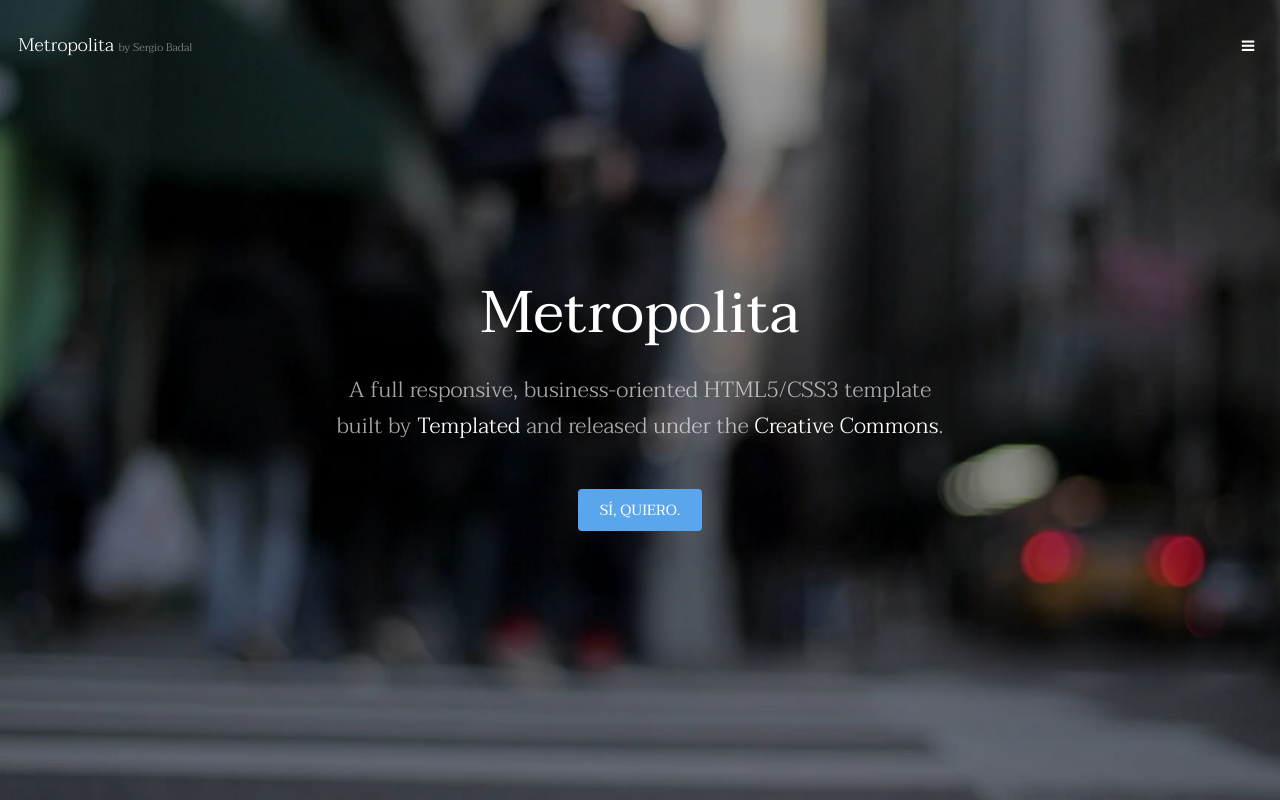
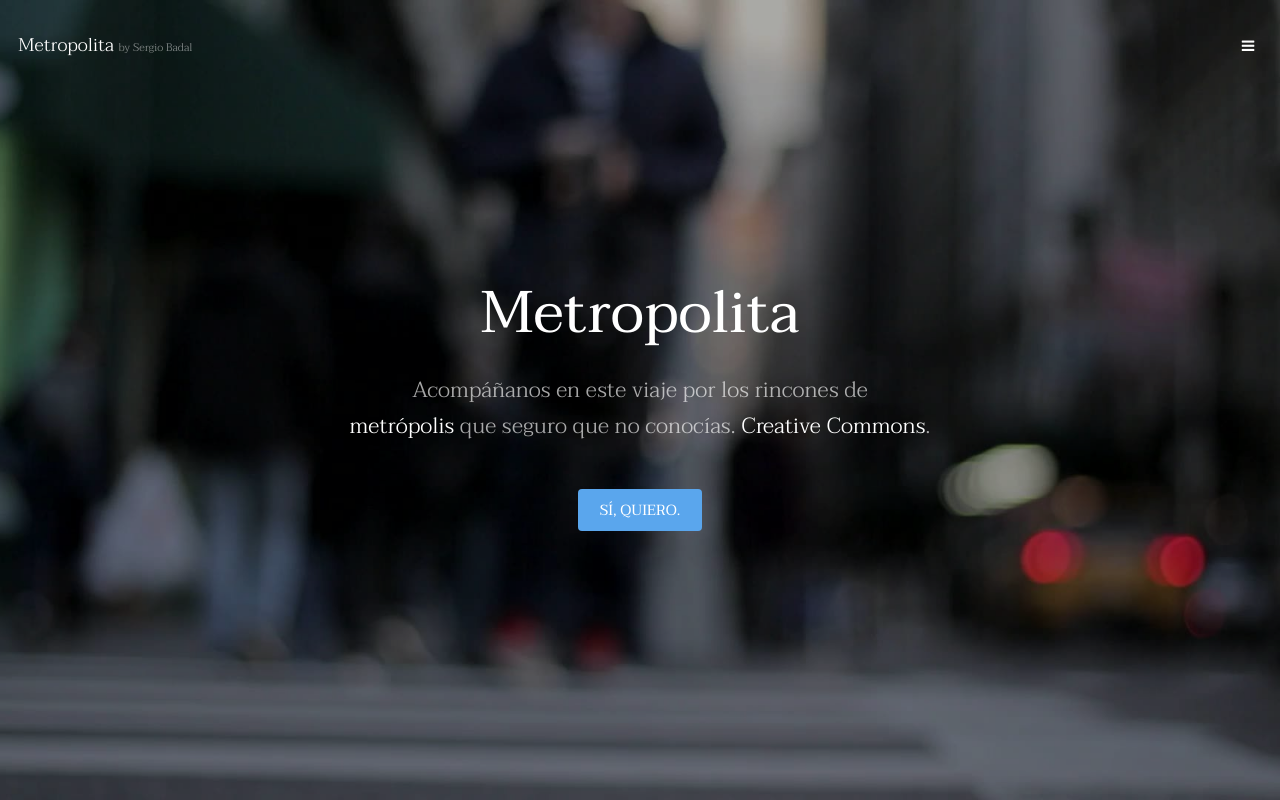
Before and after one commit to Logen9dedos/-04_REP_METROPOLITA, a plain HTML site: page index.html in a window 1280 px wide. Shown: the top 800 px of the page. Drawn offline with Linux system fonts and the light colour scheme.

Commit message:
frase bajo h1 por JUAN

```diff
--- a/index.html
+++ b/index.html
@@ -37,8 +37,8 @@
 			<section id="banner" data-video="images/banner">
 				<div class="inner">
 					<h1>Metropolita</h1>
-					<p>A full responsive, business-oriented HTML5/CSS3 template<br />
-					built by <a href="https://templated.co/">Templated</a> and released under the <a href="https://templated.co/license">Creative Commons</a>.</p>
+					<p>Acompáñanos en este viaje por los rincones de <br />
+					<a href="https://templated.co/">metrópolis</a> que seguro que no conocías. <a href="https://templated.co/license">Creative Commons</a>.</p>
 					<a href="#one" class="button special scrolly">Sí, quiero.</a>
 				</div>
 			</section>
```
